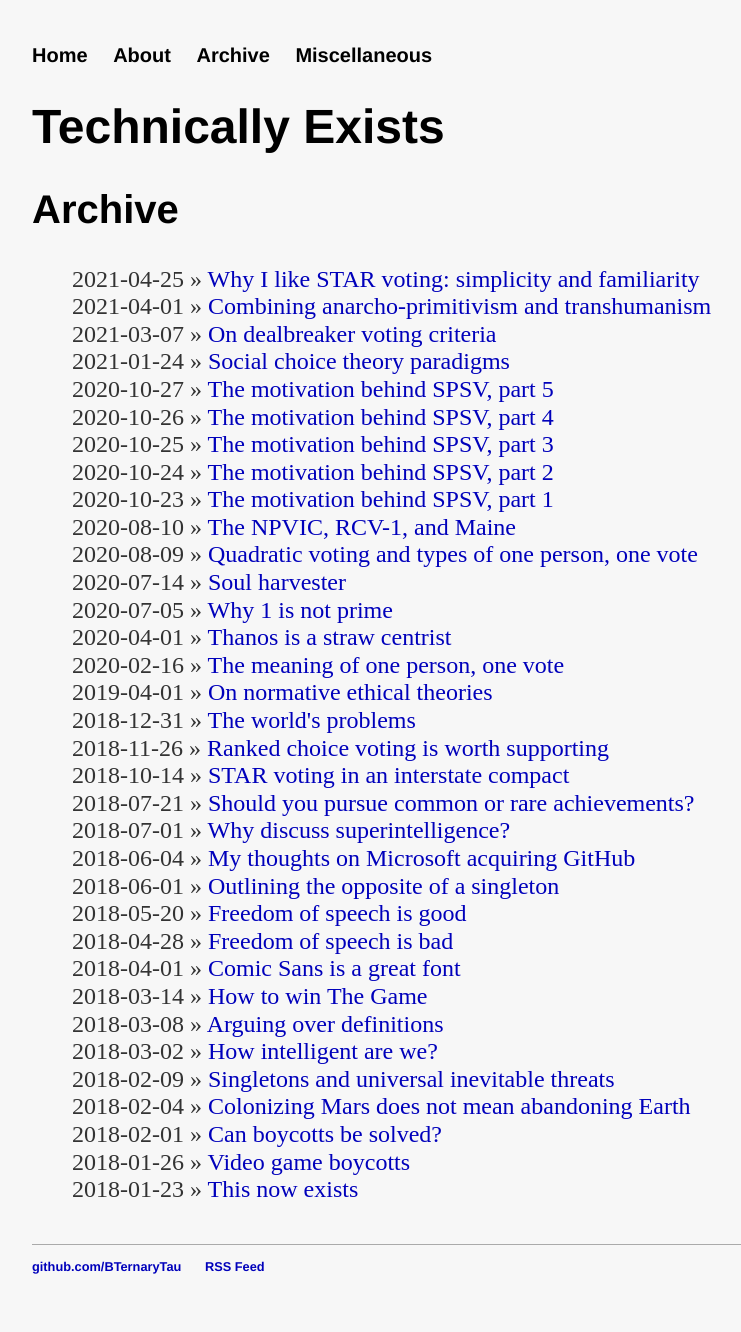
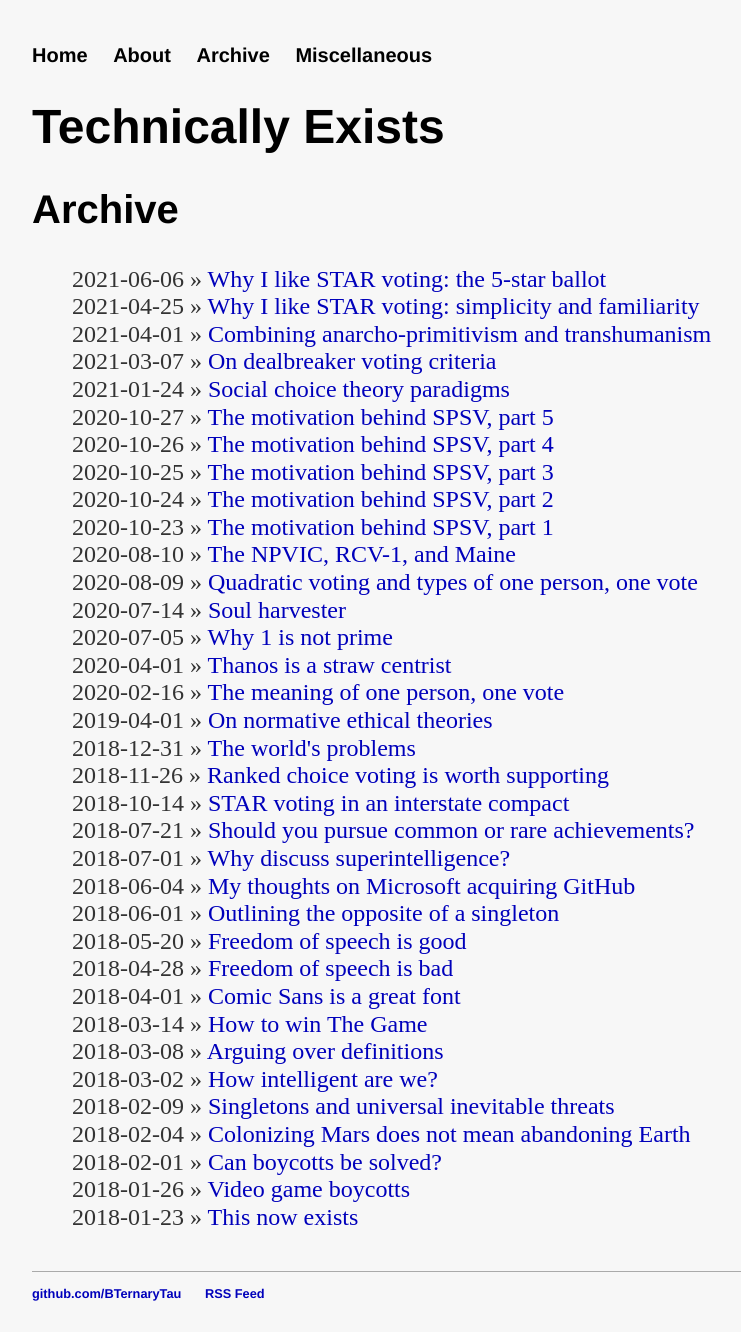
Before and after one commit to BTernaryTau/bternarytau.github.io, a Jekyll site: the page built from archive/index.html, in a window 1280 px wide. Shown: the whole page, without its empty margins (208-949 px from the left). Built offline with Jekyll 4.4.1, drawn with Linux system fonts in a browser that asks for light colours; nearby versions of some CDN libraries; comment, search, counter and statistics services are not loaded; before the commit the page ends 1304 px from its top, so only the background shows below that; some of the changed lines change nothing that is shown.

Commit message:
Post: Why I like STAR voting: the 5-star ballot

```diff
--- /dev/null
+++ b/_posts/2021-06-06-why-i-like-star-voting-the-5-star-ballot.md
@@ -0,0 +1,42 @@
+---
+layout: post
+title: "Why I like STAR voting: the 5-star ballot"
+date: 2021-06-06
+---
+
+*This blog post is the second in a series of posts about STAR voting. If you haven’t read [the previous entry]({% post_url 2021-04-25-why-i-like-star-voting-simplicity-and-familiarity %}), I recommend you do so before starting this one.*
+
+In the previous post I made the case that STAR voting is simple enough to be a viable option for voting method reform, but I didn't explain why STAR voting would be worth adopting. I want to start that explanation by talking about the ballot type that STAR voting uses. Often referred to as "the 5-star ballot", it is a rated ballot with a scale of 0-5. This means that unlike with RCV ballots, you are free to rate candidates equally and to skip ratings as you like.
+
+<p><img src="/assets/STAR-ballot.png" alt="STAR ballot" class="cap-width" /></p>
+<p align="center"><i>An example STAR ballot</i></p>
+
+<!--break-->
+
+The process of filling out this ballot is simple and intuitive. You start by giving your favorite candidate a rating of 5 and your least favorite candidate a rating of 0. Then you simply go down the list and rate each candidate relative to those two. An important aspect of this process is that you never have to consider all the candidates at once. If you have to, you can limit yourself to only considering at most 3 candidates at a time. This isn't a big deal for elections with only a few candidates, but if you have an election with 20 or so candidates this could save a lot of voters from being overwhelmed.
+
+In contrast, when filling out a ranked ballot in a 20-candidate election you'll probably find yourself considering most or all of the candidates at once. There are ways you can avoid this, but none of them are particularly intuitive. Most likely you'll find yourself filling in the rankings sequentially, each time considering all of the candidates that you have yet to rank.[^1] Not only will this be more difficult than rating the candidates, it will also just take longer.[^2]
+
+Another advantage of rated ballots is that [voters are less likely to spoil them](https://www.rangevoting.org/SPRatesSumm.html) by filling them out incorrectly. The single-mark ballots used for most elections in the United States have a spoilage rate of around 1-4%. Rated ballots outperform single-mark ballots on this metric with a spoilage rate of roughly 0-2%. On the other hand, ranked ballots tend to increase spoilage rates to around 4-9%.
+
+It's hard to say precisely why rated ballots are spoiled less often than single-mark ballots. One possibility is that voters pay more attention when they have to express a preference for each candidate, reducing the rate at which they make mistakes. However, it is quite easy to explain why ranked ballots have high spoilage rates; there are far more restrictions on how to fill them out. Voters must not give a candidate multiple rankings or skip rankings, and most of the time they are forbidden from giving multiple candidates the same ranking too.
+
+On top of this, spoiled rated ballots can usually be partially salvaged as most candidates will have been given valid ratings. The candidates that have invalid ratings can be handled a few ways. One option is to simply count any invalid ratings as being blank, which under STAR voting means that candidate will receive a 0. Another option for when multiple ratings are given to a candidate is to default to the lowest of those ratings. But regardless of how this is handled, voters will be able to fill out rated ballots far more reliably than ranked or single-mark ballots.
+
+A third advantage of ratings is that they do a great job of capturing information about voter preferences. [Direct comparisons](https://www.researchgate.net/publication/233061022_Rankings_Ratings_and_the_Measurement_of_Values_Evidence_for_the_Superior_Validity_of_Ratings) between ratings and rankings show that ratings have greater validity. In particular, one problem with full rankings is that they have a tendency to capture noise as they force every voter to differentiate between all alternatives. In contrast, ratings allow voters to express the differences that actually matter to them without including extra noise. Additionally, the existence of a fixed pool of candidates that all voters are rating gives voters context, allowing them to rate candidates relative to one another. This allows 5-star ballots to avoid the problems with 5-star product ratings, which arise from consumers not having the context of how good or bad competing products are or even what products are competitors.
+
+In addition to ranked ballots, approval ballots and single-mark ballots also fall short of capturing high-quality information. Approval ballots actually do a better job at this than you might expect, but ultimately a binary evaluation of each candidate falls short of the higher resolution evaluations that the 5-star ballot enables. On the other hand, single-mark ballots are just as pathetic as you'd expect when it comes to capturing voter preferences. Asking for your favorite candidate is simply not enough.
+
+This brings us to the final reason why 5-star ballots are great: expressiveness. Single-mark ballots, approval ballots, and ranked ballots capped at a few candidates are all much worse at allowing voters to express their preferences between the candidates. You can try to make ranked ballots more expressive by allowing voters to rank an unlimited number of candidates, but as previously mentioned this will, in practice, just lead to the collection of noise.
+
+This leaves ballots with a greater number of ratings as the only practical option for increasing expressiveness further. However, there are diminishing returns to adding more ratings, which starts to really kick in at around 6-8 ratings. Since a 5-star ballot already has 6 ratings (remember that 0 is an option), there wouldn't be too much of a benefit from a larger rating scale.[^3]
+
+A good ballot format must be easy to fill out while minimizing ballot spoilage, and it must also allow voters to express themselves while capturing voter preferences accurately. The 5-star ballot excels at balancing all of these concerns in a way that other formats simply cannot match. Single-mark ballots are more easily spoiled, barely allow voters to express themselves at all, and cannot collect enough preference information. Ranked ballots are more difficult to fill out, have very high spoilage rates, and have lower validity. Approval ballots do better, but they're still not all that expressive and have a limited ability to collect voter preferences.
+
+The 5-star ballot is one major reason why STAR voting is such a great method, but it's not the only reason. Next in the series will be a post on how implementing STAR voting could change pre-election polls for the better. That post will be more speculative than this one, but I believe that pre-election polls are an underappreciated aspect of elections that deserve a closer look. Until then, just remember that single-mark ballots are terrible and we can do so much better.
+
+[^1]: Computer scientists might realize that this is a sorting problem and consider using an algorithm like [merge sort](https://en.wikipedia.org/wiki/Merge_sort) that runs in O(*n* log *n*) time instead of the one I mentioned above, but even if you can perform merge sort in you head faster than you can perform selection sort, it will almost certainly still be slower than a simple O(*n*) rating algorithm.
+
+[^2]: Many jurisdictions try to avoid these problems by [limiting voters](https://www.fairvoteca.org/tips_for_voters_english) to [only ranking](https://ballotpedia.org/Mayoral_election_in_New_York,_New_York_(2021)#Ranked-choice_voting) a [few candidates](https://eastpointevotes.com/ranked-choice-voting/). This does reduce the complexity of filling out a ranked ballot some, but it comes at the cost of ballot expressiveness.
+
+[^3]: My guess is that a scale with 6 ratings is a little smaller than is optimal for maximizing effective expressiveness, and the 0-5 scale was chosen primarily for marketing purposes. However, [there are reasons](https://www.equal.vote/science) to believe that STAR voting benefits from a smaller scale in ways that other rated methods don't, so I don't consider this to be an issue.
--- a/assets/css/min-500px.scss
+++ b/assets/css/min-500px.scss
@@ -121,6 +121,9 @@
 	display: block;
 	margin-left: auto;
 	margin-right: auto;
+	&.cap-width {
+		max-width: 500px;
+	}
 }
 hr {
 	border: 0;
```
Also changed, not shown: assets/STAR-ballot.png (added).
